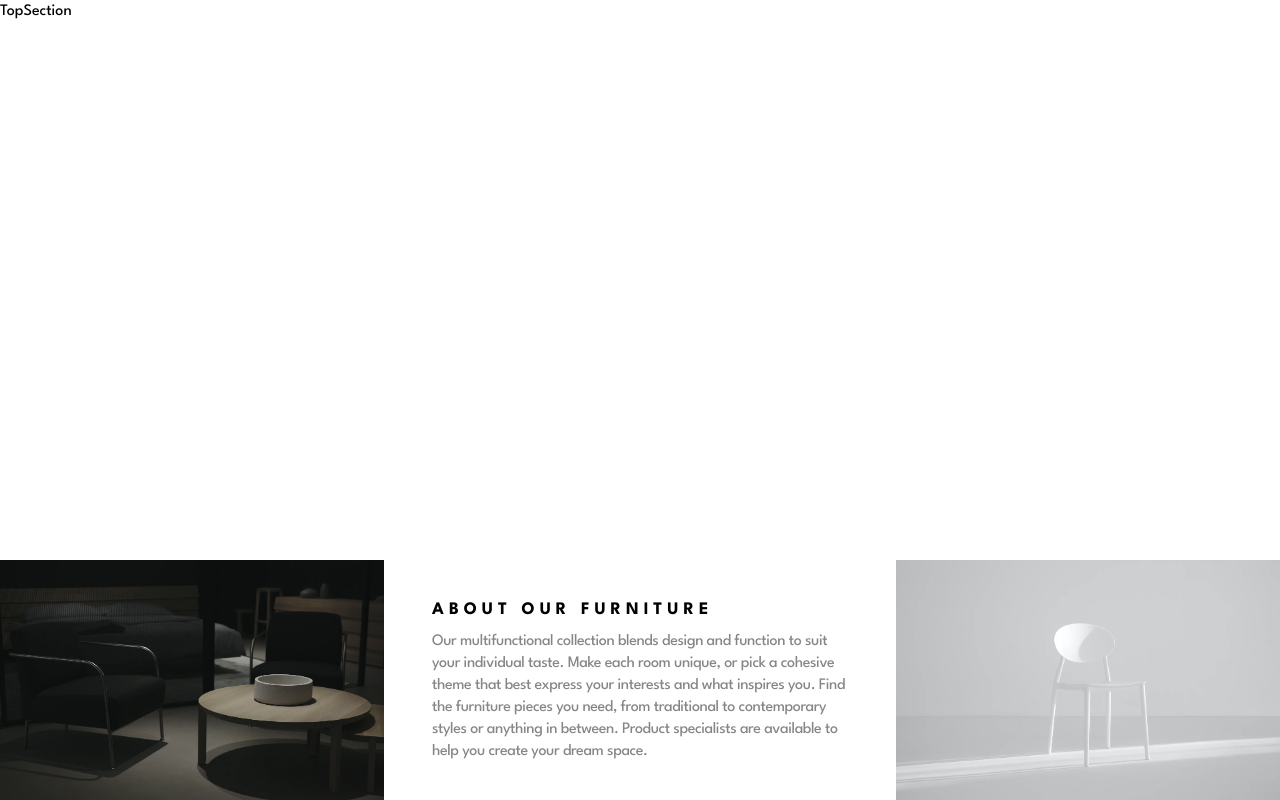
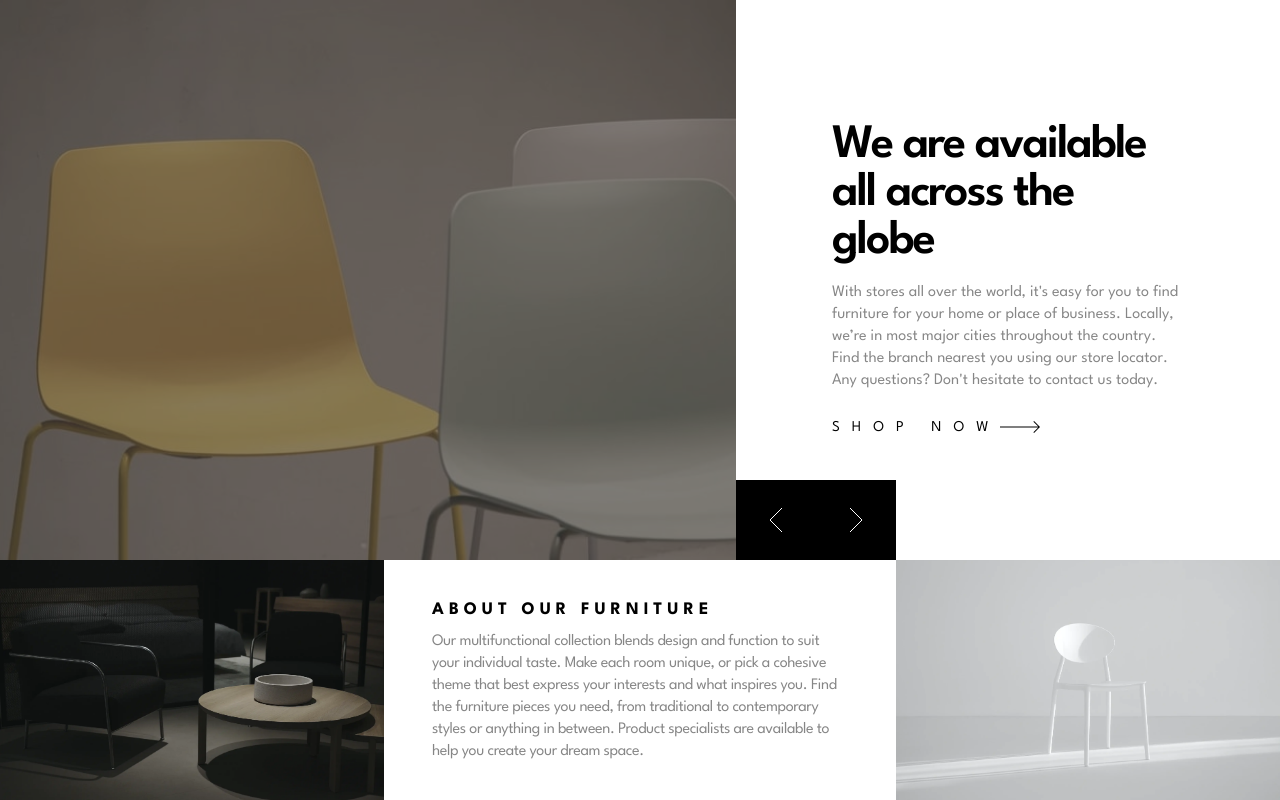
Before and after one commit to KoenvandenBerg/frontendmentor-room-homepage, a React (Vite) app: page / in a window 1280 px wide. Built offline with nearby package versions, Linux system fonts and the light colour scheme.

Commit message:
Add TopSection components

```diff
--- a/package.json
+++ b/package.json
@@ -10,6 +10,7 @@
     "preview": "vite preview"
   },
   "dependencies": {
+    "framer-motion": "^10.16.2",
     "react": "^18.2.0",
     "react-dom": "^18.2.0"
   },
--- a/src/components/Homepage/BottomSection.tsx
+++ b/src/components/Homepage/BottomSection.tsx
@@ -1,12 +1,12 @@
 export default function BottomSection() {
   return (
-    <div className="flex-shrink-0 flex flex-col md:flex-row h-[30%]">
+    <div className="flex-shrink-0 flex flex-col desktop:flex-row h-[30%]">
       <img
-        className="w-full md:w-[30%] object-cover place-content-center"
+        className="w-full desktop:w-[30%] object-cover place-content-center"
         src="/images/image-about-dark.webp"
         alt=""
       />
-      <section className="w-full md:w-[40%] py-[3.75rem] px-[3rem] flex flex-col items-center justify-center">
+      <section className="w-full desktop:w-[40%] py-[3.75rem] px-[3rem] flex flex-col items-center justify-center">
         <div className="w-full max-w-[30.25rem] tracking-[-0.025rem]">
           <h2 className="text-[1.1rem] font-bold uppercase tracking-[0.3125rem] mb-2">
             About our furniture
@@ -22,7 +22,7 @@ export default function BottomSection() {
         </div>
       </section>
       <img
-        className="w-full md:w-[30%] object-cover place-content-center"
+        className="w-full desktop:w-[30%] object-cover place-content-center"
         src="/images/image-about-light.webp"
         alt=""
       />
--- /dev/null
+++ b/src/components/Homepage/CarouselButtons.tsx
@@ -0,0 +1,37 @@
+type CarouselButtonProps = {
+  next: () => void;
+  previous: () => void;
+};
+
+export default function CarouselButtons(props: CarouselButtonProps) {
+  return (
+    <nav className="h-[3.5rem] desktop:h-[5rem] w-[7rem] desktop:w-[10rem] flex absolute desktop:left-0 desktop:bottom-0">
+      <button
+        onClick={() => props.previous()}
+        className="h-[3.5rem] w-[3.5rem] desktop:h-[5rem] desktop:w-[5rem] flex justify-center items-center bg-black hover:bg-dark-gray transition-colors duration-300"
+      >
+        <svg width="14" height="24" xmlns="http://www.w3.org/2000/svg">
+          <path
+            d="M13 0L1 12l12 12"
+            stroke="#FFF"
+            fill="none"
+            fillRule="evenodd"
+          />
+        </svg>
+      </button>
+      <button
+        onClick={() => props.next()}
+        className="h-[3.5rem] w-[3.5rem] desktop:h-[5rem] desktop:w-[5rem] flex justify-center items-center bg-black hover:bg-dark-gray transition-colors duration-300"
+      >
+        <svg width="14" height="24" xmlns="http://www.w3.org/2000/svg">
+          <path
+            d="M1 0l12 12L1 24"
+            stroke="#FFF"
+            fill="none"
+            fillRule="evenodd"
+          />
+        </svg>
+      </button>
+    </nav>
+  );
+}
--- /dev/null
+++ b/src/components/Homepage/ImageCarousel.tsx
@@ -0,0 +1,24 @@
+import { AnimatePresence, motion } from 'framer-motion';
+import { Section } from './TopSection';
+
+type ImageCarouselProps = {
+  sections: Section[];
+  currentSection: number;
+};
+
+export default function ImageCarousel(props: ImageCarouselProps) {
+  return (
+    <AnimatePresence>
+      <div className="h-full w-full bg-dark-gray" aria-hidden>
+        <motion.img
+          key={props.sections[props.currentSection].image}
+          src={props.sections[props.currentSection].image}
+          initial={{ opacity: 0 }}
+          animate={{ opacity: 1 }}
+          transition={{ duration: 2 }}
+          className="w-full h-full object-cover place-content-center"
+        />
+      </div>
+    </AnimatePresence>
+  );
+}
--- /dev/null
+++ b/src/components/Homepage/TextCarousel.tsx
@@ -0,0 +1,33 @@
+import { Section } from './TopSection';
+
+type TextCarouselProps = {
+  sections: Section[];
+  currentSection: number;
+};
+
+export default function TextCarousel(props: TextCarouselProps) {
+  return (
+    <div className="h-full w-full  py-14 px-8 desktop:px-[6rem] flex justify-center items-center">
+      <div className="max-w-[25rem]">
+        <h1 className="mb-4 text-[2.5rem] desktop:text-[3rem] font-[600] leading-[2.5rem] desktop:leading-[3rem] tracking-[-0.1rem] desktop:tracking-[-0.125rem]">
+          {props.sections[props.currentSection].title}
+        </h1>
+        <p className="mb-6 text-light-gray leading-[1.375rem]">
+          {props.sections[props.currentSection].paragraph}
+        </p>
+        <button className="flex items-center hover:text-light-gray hover:path-light-gray transition-colors duration-300">
+          <p className="text-[0.9375rem] tracking-[0.75rem] uppercase">
+            Shop now
+          </p>
+          <svg width="40" height="12" xmlns="http://www.w3.org/2000/svg">
+            <path
+              d="M34.05 0l5.481 5.527h.008v.008L40 6l-.461.465v.063l-.062-.001L34.049 12l-.662-.668 4.765-4.805H0v-1h38.206l-4.82-4.86L34.05 0z"
+              fill="#000"
+              fillRule="nonzero"
+            />
+          </svg>
+        </button>
+      </div>
+    </div>
+  );
+}
--- a/src/components/Homepage/TopSection.tsx
+++ b/src/components/Homepage/TopSection.tsx
@@ -1,5 +1,56 @@
-import React from 'react';
+import { useEffect } from 'react';
+import useSection from '../../hooks/useSection';
+import CarouselButtons from './CarouselButtons';
+import ImageCarousel from './ImageCarousel';
+import TextCarousel from './TextCarousel';
+
+export type Section = {
+  title: string;
+  paragraph: string;
+  image: string;
+};
+
+const sections: Section[] = [
+  {
+    title: 'Discover innovative ways to decorate',
+    paragraph:
+      'We provide unmatched quality, comfort, and style for property owners across the country. Our experts combine form and function in bringing your vision to life. Create a room in your own style with our collection and make your property a reflection of you and what you love.',
+    image: '/images/desktop-image-hero-1.jpg',
+  },
+  {
+    title: 'We are available all across the globe',
+    paragraph:
+      "With stores all over the world, it's easy for you to find furniture for your home or place of business. Locally, we’re in most major cities throughout the country. Find the branch nearest you using our store locator. Any questions? Don't hesitate to contact us today.",
+    image: '/images/desktop-image-hero-2.jpg',
+  },
+  {
+    title: 'Manufactured with the best materials',
+    paragraph:
+      'Our modern furniture store provide a high level of quality. Our company has invested in advanced technology to ensure that every product is made as perfect and as consistent as possible. With three decades of experience in this industry, we understand what customers want for their home and office.',
+    image: '/images/desktop-image-hero-3.jpg',
+  },
+];
 
 export default function TopSection() {
-  return <section className="h-[70%] flex-shrink-0">TopSection</section>;
+  const { currentSection, nextSection, previousSection } = useSection(3);
+
+  useEffect(() => {
+    const interval = setInterval(() => {
+      nextSection();
+    }, 5000);
+
+    return () => clearInterval(interval);
+  }, [currentSection]);
+
+  return (
+    <section className="h-[70%] flex flex-col desktop:flex-row">
+      <div className="flex-shrink-0 w-full desktop:w-[calc(70%-10rem)]">
+        <ImageCarousel sections={sections} currentSection={currentSection} />
+      </div>
+      <div className="relative w-full desktop:w-[calc(30%+10rem)] flex-shrink-0">
+        <TextCarousel sections={sections} currentSection={currentSection} />
+        <CarouselButtons next={nextSection} previous={previousSection} />
+      </div>
+    </section>
+  );
 }
--- /dev/null
+++ b/src/hooks/useSection.tsx
@@ -0,0 +1,20 @@
+import { useState } from 'react';
+
+export default function useSection(sections: number) {
+  const [currentSection, setCurentSection] = useState(0);
+
+  const nextSection = () => {
+    setCurentSection((currentSection + 1) % sections);
+  };
+
+  const previousSection = () => {
+    setCurentSection(currentSection === 0 ? sections - 1 : currentSection - 1);
+  };
+
+  return {
+    currentSection,
+    setCurentSection,
+    nextSection,
+    previousSection,
+  };
+}
--- a/src/index.css
+++ b/src/index.css
@@ -12,5 +12,5 @@
 
 :root {
   font-family: 'League Spartan';
-  font-weight: 450;
+  font-weight: 375;
 }
--- a/tailwind.config.js
+++ b/tailwind.config.js
@@ -7,6 +7,9 @@ export default {
         'dark-gray': '#444444',
         'light-gray': '#868686',
       },
+      screens: {
+        desktop: '1200px',
+      },
     },
   },
   plugins: [],
```
Also changed, not shown: 1 other file (tests, documents, lock files or other folders).
